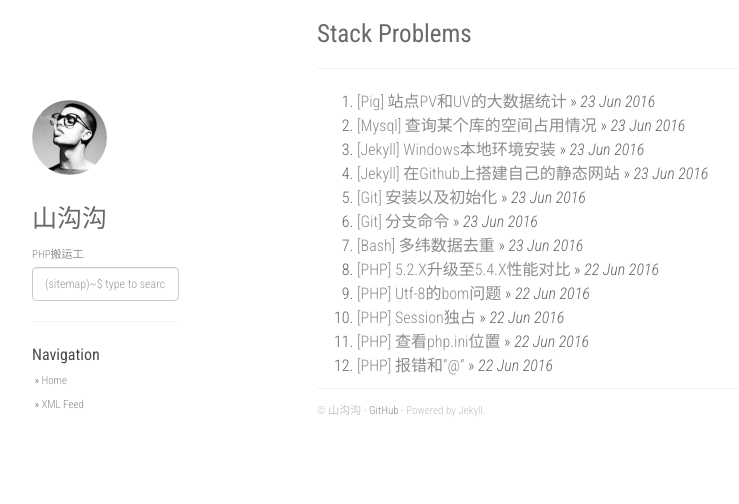
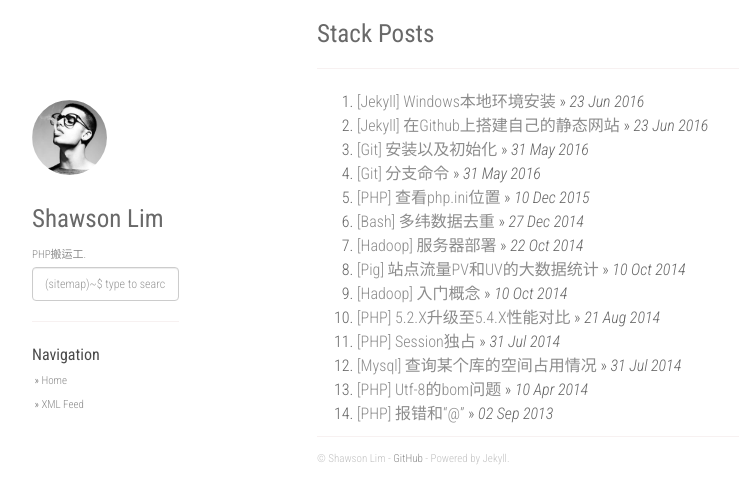
Before and after one commit to linsir123/linsir123.github.io, a Jekyll site: the page built from index.html, in a window 1280 px wide. Shown: the top 504 px of the page, without its empty margins (53-792 px from the left). Built offline with Jekyll 4.4.1, drawn with Linux system fonts in a browser that asks for light colours; nearby versions of some CDN libraries; the list of posts is cut into pages by our own code; some of the changed lines change nothing that is shown.

Commit message:
按真实日期重命名日志

````diff
--- a/_config.yml
+++ b/_config.yml
@@ -1,6 +1,6 @@
 title: 零星笔记
 description: My Personal Stack Problems
-author: 山沟沟
+author: Shawson Lim
 github: https://github.com/linsir123
 about: PHP搬运工.
 disqus_shortname: stackproblems
--- /dev/null
+++ b/_posts/2014-10-10-hadoop-intro.md
@@ -0,0 +1,50 @@
+---
+layout: post
+title:  "[Hadoop] 入门概念"
+categories: [hadoop]
+---
+
+* Hadoop是什么？
+
+> 一套用于分析大数据的分布式方案由分布式存储Hdfs和并行运算框架MarReduce这两个核心构成。
+
+* Hadoop可以做什么？
+
+> 可用于大数据进行简单的离线批处理。（待补充....）
+
+* 关键字（服务器节点）？
+
+```
+5902 Jps
+4950 RunJar
+1173 NameNode
+1489 SecondaryNameNode
+1736 TaskTracker
+1602 JobTracker
+1302 DataNode
+```
+
+---------------------------
+
+先了解原生做法，通过Java来实现的MR并推送至Hadoop群集。
+由于对JVM的机制还不是很了解，Hadoop有提供扩展支持可以借由其它脚本语言来实现MR，这将对于我们了解和尝试Hadoop有很大的帮助。
+以下为一个使用Python实现的MR并进行数据分析的方案，另一个则为Hadoop伪分布式架构的搭建过程，通过这两篇文章将对我们了解Hadoop有很大的帮助。
+
++ [http://www.michael-noll.com/tutorials/writing-an-hadoop-mapreduce-program-in-python/](http://www.michael-noll.com/tutorials/writing-an-hadoop-mapreduce-program-in-python/){:target="_blank"}
++ [http://www.michael-noll.com/tutorials/running-hadoop-on-ubuntu-linux-single-node-cluster/](http://www.michael-noll.com/tutorials/running-hadoop-on-ubuntu-linux-single-node-cluster/){:target="_blank"}
+
+---------------------------
+
+在通过上面的了解后，接着了解Hadoop的另一个方案`Pig`（或者`Hive`）。
+暂时通俗的将Pig理解为一套基于Hadoop的数据分析脚本，或者可以理解为基于Hadoop的Mysql接口。
+通过他我们可以快速的创建分析过程，免去了在MR上的编程过程，将大大的提升开发效率。
+参考：
+
++ [http://pig.apache.org/docs/r0.12.1/start.html#run](http://pig.apache.org/docs/r0.12.1/start.html#run){:target="_blank"}
++ [http://www.codelast.com/?p=3621](http://www.codelast.com/?p=3621){:target="_blank"}
++ [http://www.distream.org/?p=385](http://www.distream.org/?p=385){:target="_blank"}
+
+---------------------------
+
+流量统计方案若采用Hadoop + Pig进行分析的话，过程大概是每日将当天的Web日志迁移到Hdfs进行存储（如何分布存储暂可后续再了解）
+采用Pig编写类SQL的语句对无效数据进行过滤再此基础上再进行按游戏的分组统计，并将结果写到Hdfs再通过其它手段同步到Mysql以供系统使用。
--- a/_posts/2016-06-23-pig-pv-and-uv-counter.md
+++ b/_posts/2014-10-10-pig-pv-and-uv-counter.md
@@ -1,6 +1,6 @@
 ---
 layout: post
-title:  "[Pig] 站点PV和UV的大数据统计"
+title:  "[Pig] 站点流量PV和UV的大数据统计"
 categories: [pig, hadoop]
 ---
 
--- /dev/null
+++ b/_posts/2014-10-22-hadoop-deploy.md
@@ -0,0 +1,76 @@
+---
+layout: post
+title:  "[Hadoop] 服务器部署"
+categories: [hadoop]
+---
+
+`NameNode`是Hadoop中的主服务器，它管理文件系统名称空间和对集群中存储的文件的访问。
+还有一个`SecondaryNameNode`，它不是NameNode的冗余守护进程，而是提供周期检查点和清理任务。
+在每个Hadoop集群中可以找到一个NameNode和一个SecondaryNameNode。
+
+---------------------------
+
+`DataNode`管理连接到节点的存储（一个集群中可以有多个节点）。每个存储数据的节点运行一个DataNode守护进程。
+
+---------------------------
+
+最后，每个集群有一个`JobTracker`，它负责调度DataNode上的工作。
+每个DataNode有一个`TaskTracker`，它们执行具体的数据分析统计工作。
+JobTracker和TaskTracker采用主-从形式，JobTracker跨DataNode分发工作，
+而TaskTracker执行任务。JobTracker还检查请求的工作，如果一个DataNode由于某种原因失败，JobTracker会重新调度以前的任务。
+
+---------------------------
+
+P's
+
+JobTracker守护进程请求DataNode执行MapReduce 作业。
+
+---------------------------
+
+以上服务器节点可以通过以下检测是否正常开启。
+
+```
+$ jps
+13896 Jps
+1173 NameNode
+1489 SecondaryNameNode
+1736 TaskTracker
+1602 JobTracker
+1302 DataNode
+```
+
+```
+$ hadoop dfsadmin -report
+Configured Capacity: 849601273856 (791.25 GB)
+Present Capacity: 731334221824 (681.11 GB)
+DFS Remaining: 730953744384 (680.75 GB)
+DFS Used: 380477440 (362.85 MB)
+DFS Used%: 0.05%
+Under replicated blocks: 0
+Blocks with corrupt replicas: 0
+Missing blocks: 0
+
+-------------------------------------------------
+Datanodes available: 2 (2 total, 0 dead)
+
+Name: 192.168.1.187:50010
+Decommission Status : Normal
+Configured Capacity: 581120925696 (541.21 GB)
+DFS Used: 190119936 (181.31 MB)
+Non DFS Used: 34201894912 (31.85 GB)
+DFS Remaining: 546728910848(509.18 GB)
+DFS Used%: 0.03%
+DFS Remaining%: 94.08%
+Last contact: Tue Oct 28 10:16:59 CST 2014
+
+
+Name: 192.168.1.151:50010
+Decommission Status : Normal
+Configured Capacity: 268480348160 (250.04 GB)
+DFS Used: 190357504 (181.54 MB)
+Non DFS Used: 84065157120 (78.29 GB)
+DFS Remaining: 184224833536(171.57 GB)
+DFS Used%: 0.07%
+DFS Remaining%: 68.62%
+Last contact: Tue Oct 28 10:17:00 CST 2014
+```
--- a/index.html
+++ b/index.html
@@ -3,7 +3,7 @@ layout: default
 ---
 
 <div id="home">
-    <h1>Stack Problems</h1>
+    <h1>Stack Posts</h1>
     <hr />
     <ol class="posts">
     {% for post in paginator.posts %}
````
Also changed, not shown: _posts/2013-09-02-php-error-and-@.md (renamed from _posts/2016-06-22-php-error-and-@.md), _posts/2014-04-10-php-utf8-and-bom.md (renamed from _posts/2016-06-22-php-utf8-and-bom.md), _posts/2014-07-31-mysql-space-size.md (renamed from _posts/2016-06-23-mysql-space-size.md), _posts/2014-07-31-php-session-exclusive.md (renamed from _posts/2016-06-22-php-session-exclusive.md), _posts/2014-08-21-php52-upgrade-to-php54.md (renamed from _posts/2016-06-22-php52-upgrade-to-php54.md), _posts/2014-12-27-bash-sort-one-line.md (renamed from _posts/2016-06-23-bash-sort-one-line.md), _posts/2015-12-10-php-ini-path .md (renamed from _posts/2016-06-22-php-ini-path .md), _posts/2016-05-31-git-branch-cmd.md (renamed from _posts/2016-06-23-git-branch-cmd.md), _posts/2016-05-31-git-setup-and-init.md (renamed from _posts/2016-06-23-git-setup-and-init.md).
